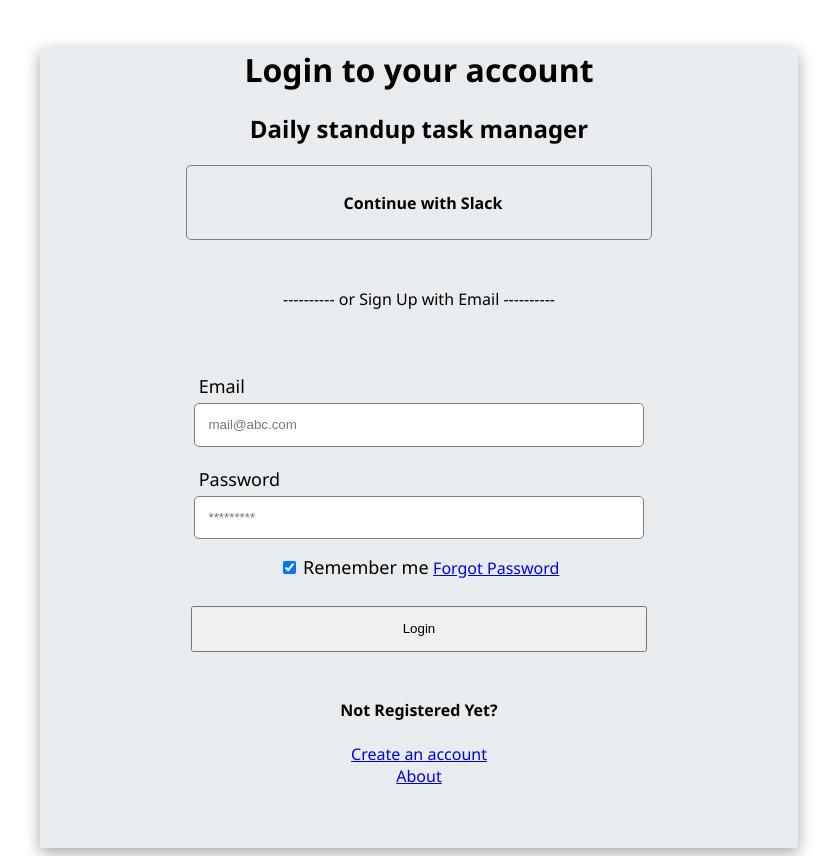
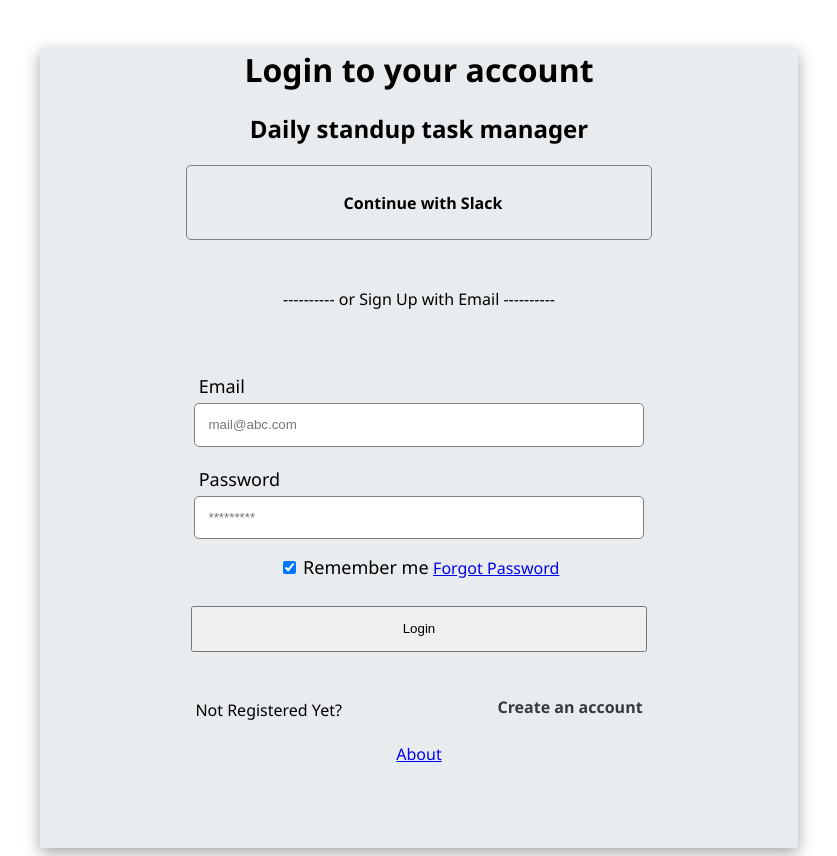
Before and after one commit to omerffaruk/Goal-app-CYF-final-project-1, a React (Create React App) app in the folder client/: page / in a window 1280 px wide. Shown: the whole page, without its empty margins (221-1058 px from the left). Built offline with nearby package versions, Linux system fonts and the light colour scheme; no server answers.

Commit message:
home page styles updated

```diff
--- a/client/src/pages/Home.css
+++ b/client/src/pages/Home.css
@@ -114,3 +114,21 @@ button {
   border-radius: 5px;
   border: none;
 }
+
+/*--------- Create an account ----------*/
+.create-ctn {
+  display: flex;
+  flex-direction: row;
+  justify-content: space-evenly;
+}
+
+.create-ctn a {
+  text-decoration: none;
+  color: #343a40;
+  margin-top: 1.1em;
+  font-weight: 600;
+}
+
+.create-ctn h4 {
+  font-weight: 400;
+}
```
